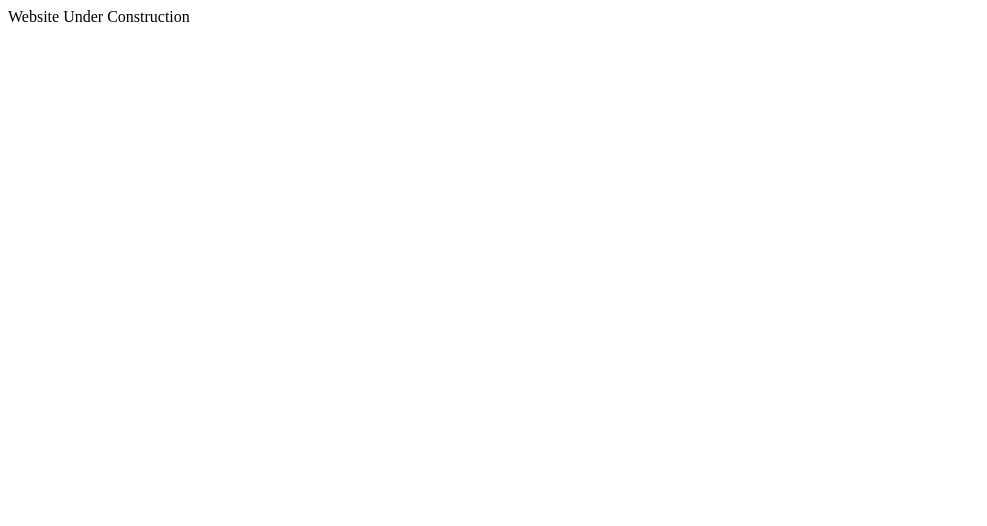
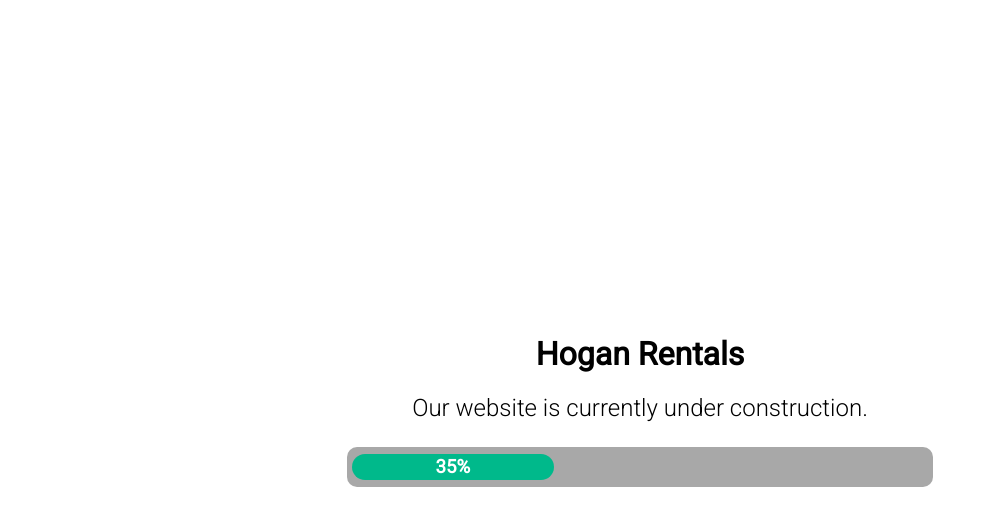
Before and after one commit to mwenge/hoganrentals.com, a plain HTML site: page index.html in a window 1280 px wide. Shown: the whole page, without its empty margins (0-987 px from the left). Drawn offline with Linux system fonts and the light colour scheme.

Commit message:
Add page

```diff
--- a/index.html
+++ b/index.html
@@ -1,3 +1,92 @@
-<div>
-  Website Under Construction
-</div>
+<!DOCTYPE html>
+<html>
+<head>
+    <meta charset="utf-8">
+    <meta name=viewport content="width=device-width, initial-scale=1">
+    <!--[if lt IE 9]><script src="http://html5shiv.googlecode.com/svn/trunk/html5.js"></script><![endif]-->
+    <style>
+        body { margin: 0; padding: 0; }
+        html { height: 100%; cursor: default; }
+        body {
+            font-family: "Roboto", sans-serif; /* Default font */
+            width: 100%; height: 100%;
+            text-align: center;
+            display: table;
+            opacity: 1;
+            animation: fadein 3s forwards;
+        }
+        h2 {
+            font-weight: 300;
+            margin-bottom: 25px;
+        }
+        img {
+            width: 25%; /* Image width */
+            border: 0; /* For IE */
+            /* Aspect ratio of image, gives initial dimension to prevent text moving down once image is loaded */
+            /* When changing logo, change this also */
+            aspect-ratio: 125 / 50;
+        }
+        #main {
+            vertical-align: middle;
+            display: table-cell;
+        }
+        /* Progress bar */
+        #progress {
+            width: 45%; /* Bar width */
+            margin: 0 auto;
+            border-radius: 10px; /* Roundness */
+            background-color: #a8a8a8; /* Background colour */
+            padding: 7px 5px;
+            /* border: 5px solid #a8a8a8; Border */
+        }
+        #fill {
+            padding: 2px 0;
+            background-color: #00b98b; /* Fill colour */
+            width: 35%; /* Bar percentage, change text below also */
+            border-radius: 25px; /* Roundness */
+            animation: proanimate 2s;
+        }
+        #barpercent h3 {
+            color: white; /* Bar percentage text colour */
+            margin: 0; padding: 0;
+            opacity: 1;
+            animation: fadein 3s forwards;
+        }
+
+        /* Fades in animation */
+        @keyframes fadein  {
+            from { opacity: 0; }
+        }
+        /* Animates bar on page load */
+        @keyframes proanimate {
+            from { width: 0%; }
+        }
+
+        @media screen and (max-width:600px) {
+            img {
+                width: 60%;
+            }
+            h1 {
+                font-size: 1.3em;
+            }
+            h2 {
+                margin: 1.1em;
+                font-size: 1.1em;
+            }
+            #progress {
+                width: 80%; /* Bar width */
+            }
+        }
+    </style>
+    <title>Coming Soon</title>
+</head>
+<body>
+    <div id="main">
+      <!--- <img src="logo.png" alt="Logo Image"> -->
+        <h1>Hogan Rentals</h1>
+        <h2>Our website is currently under construction. </h2>
+        <div id="progress"><div id="fill"><div id="barpercent"><h3>35%</h3></div></div></div>
+    </div>
+    <link href="https://fonts.googleapis.com/css2?family=Roboto:wght@300;400&display=swap" rel="stylesheet">
+</body>
+</html>
```
Also changed, not shown: index.svg (added), 1 other file.
